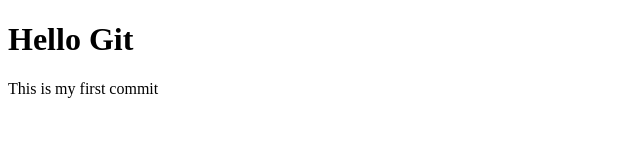
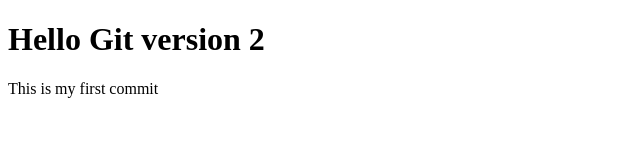
Before and after one commit to sumit0788/focus, a plain HTML site: page index.html in a window 1280 px wide. Shown: the whole page, without its empty margins (0-640 px from the left). Drawn offline with Linux system fonts and the light colour scheme.

Commit message:
second commit

```diff
--- a/index.html
+++ b/index.html
@@ -6,7 +6,7 @@
 
 <body>
 
-<h1>Hello Git</h1>
+<h1>Hello Git version 2</h1>
 <p>This is my first commit</p>
 
 </body>
```
